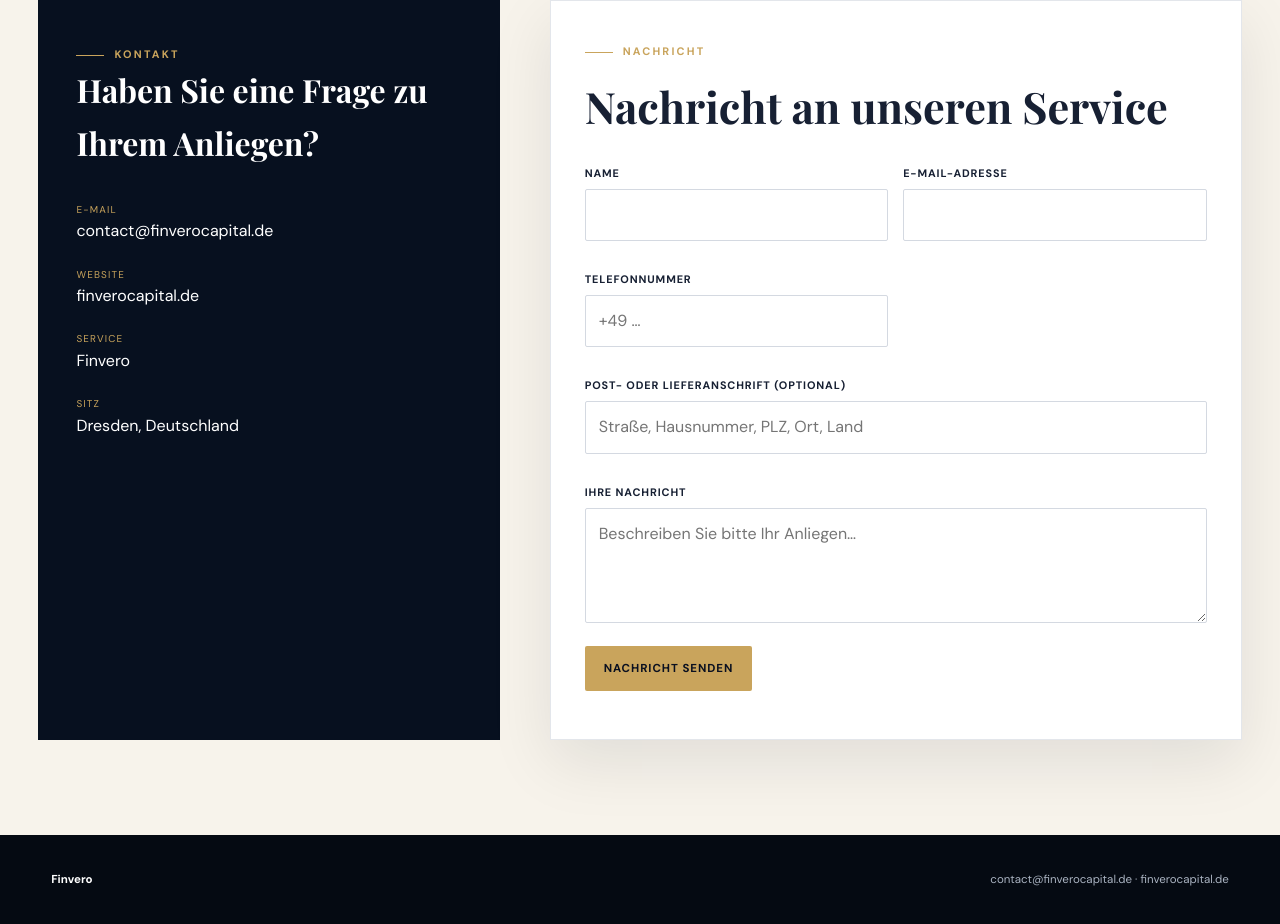
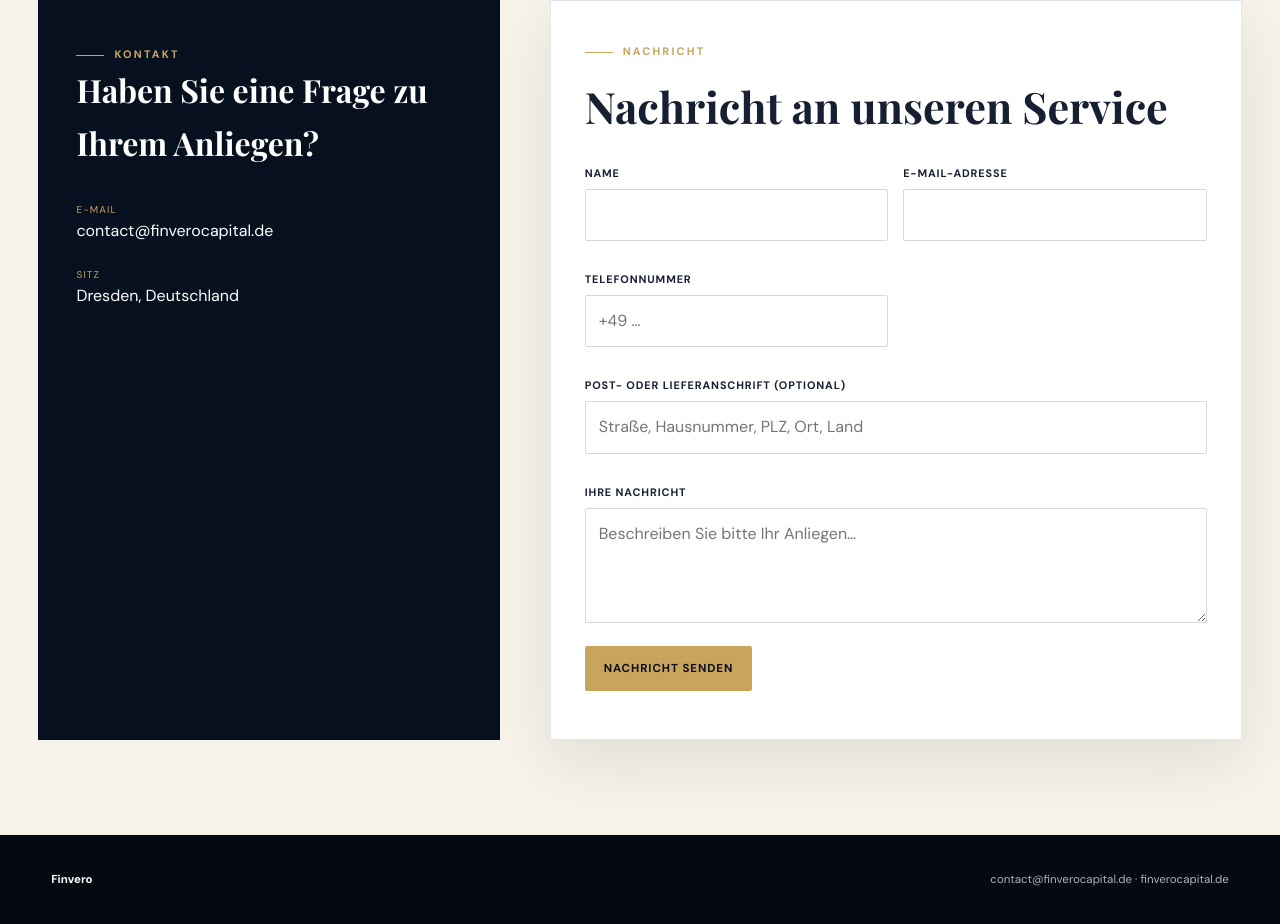
Before and after one commit to site0dev/g-ltiger-F-hrerschein, a plain HTML site: page index.html in a window 1280 px wide. Shown: the part 6673-7597 px from the top of the page. Drawn offline with nearby package versions, Linux system fonts and the light colour scheme.

Commit message:
Add files via upload

```diff
--- a/index.html
+++ b/index.html
@@ -1002,8 +1002,6 @@ header .container,
         <span class="eyebrow">Kontakt</span>
         <h3>Haben Sie eine Frage zu Ihrem Anliegen?</h3>
         <div class="contact-row"><small>E-Mail</small><a href="mailto:contact@finverocapital.de">contact@finverocapital.de</a></div>
-        <div class="contact-row"><small>Website</small><span>finverocapital.de</span></div>
-        <div class="contact-row"><small>Service</small><span>Finvero</span></div>
         <div class="contact-row"><small>Sitz</small><span>Dresden, Deutschland</span></div>
       </div>
       <div class="formbox">
```
